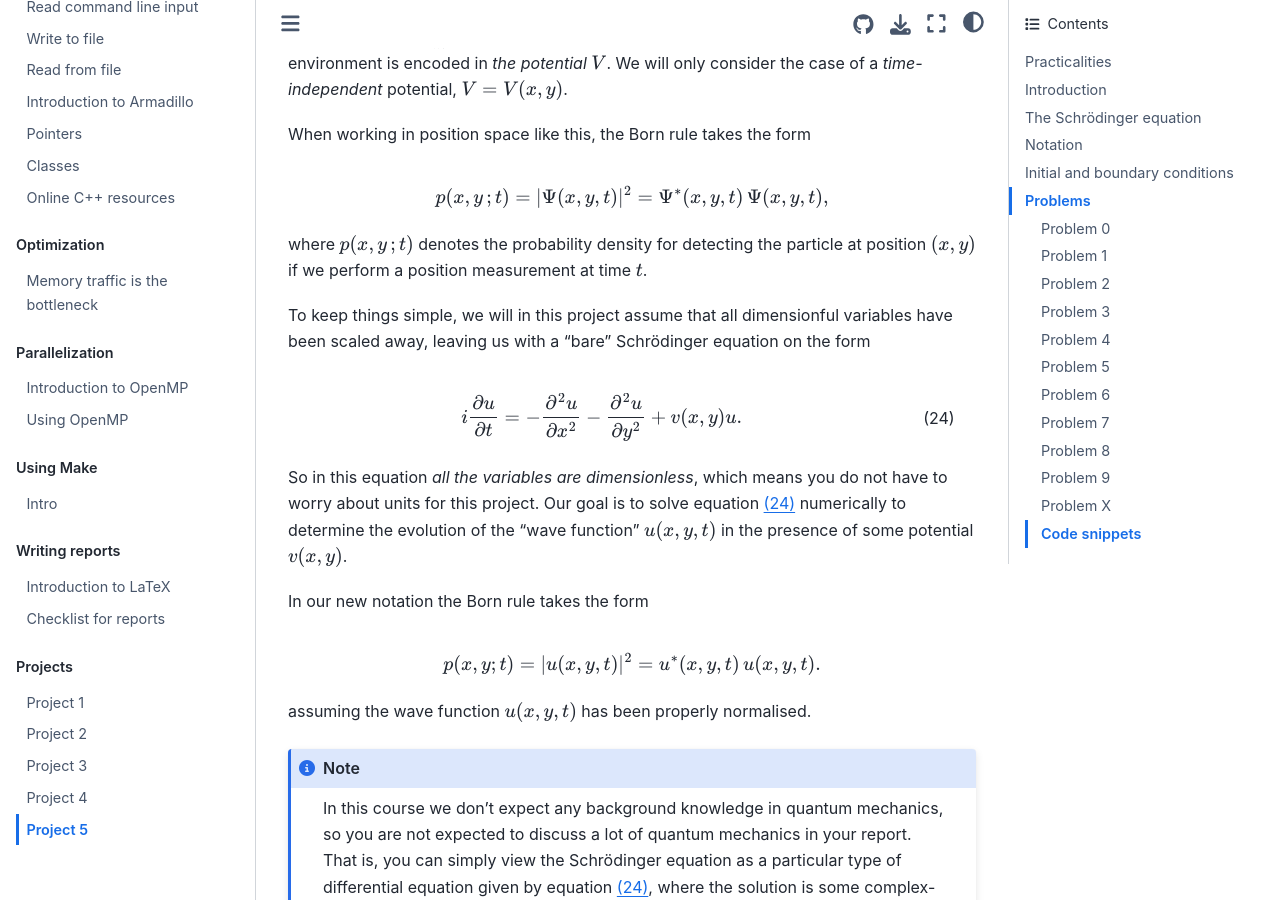
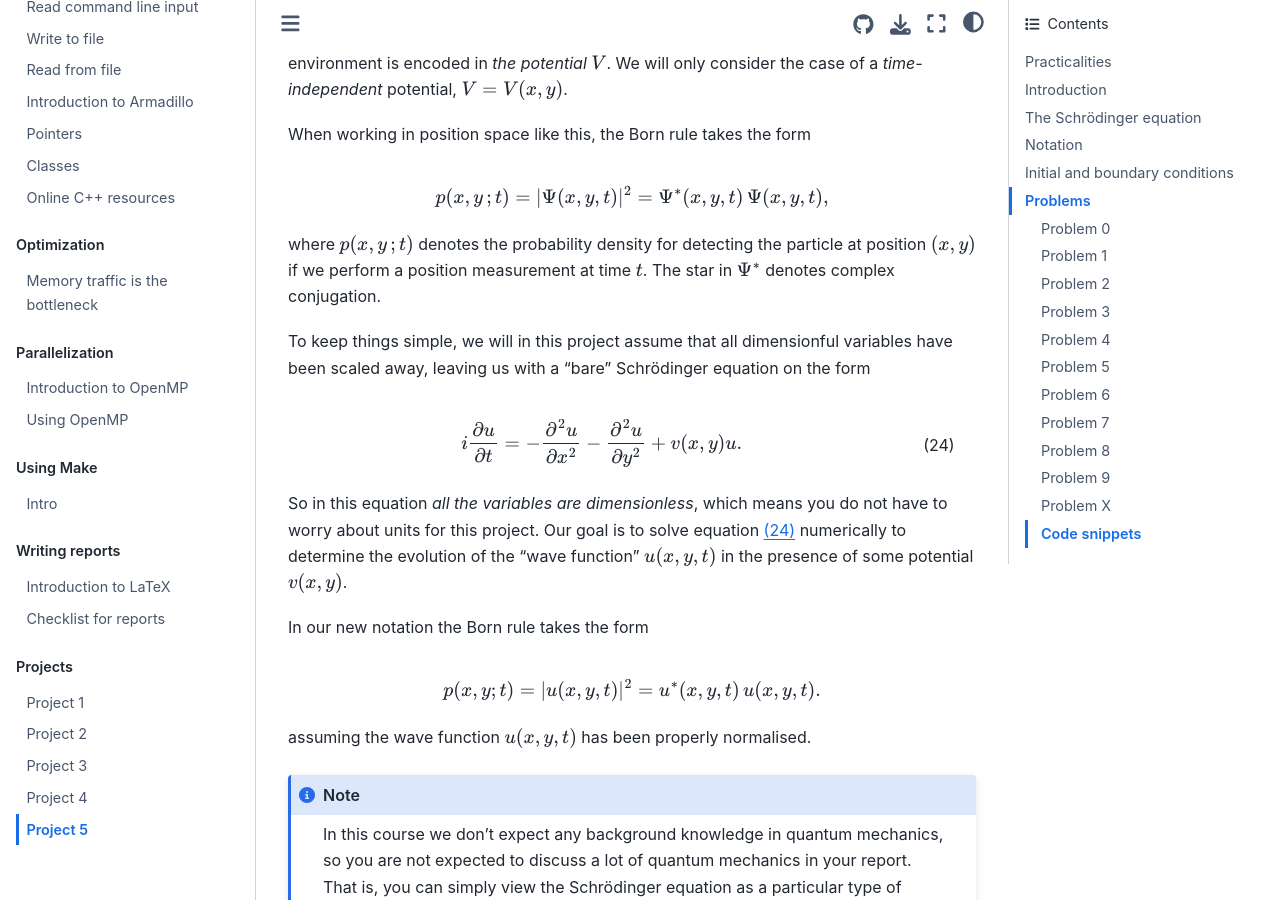
Before and after one commit to anderkve/FYS3150, a Jupyter Book: the page built from book/projects/project5.md, in a window 1280 px wide and 900 px high, scrolled down 1796 px. Built offline with Jupyter Book 1.0.4 settings and Sphinx 7.4.7 and the Sphinx Book theme 1.1.4, drawn with Linux system fonts in a browser that asks for light colours.

Commit message:
Small fix.

```diff
--- a/book/projects/project5.md
+++ b/book/projects/project5.md
@@ -56,7 +56,7 @@ $$
 p(x,y\,;t) = |\Psi(x,y,t)|^2 = \Psi^*(x,y,t) \, \Psi(x,y,t),
 $$
 
-where $p(x,y\,;t)$ denotes the probability density for detecting the particle at position $(x,y)$ if we perform a position measurement at time $t$.
+where $p(x,y\,;t)$ denotes the probability density for detecting the particle at position $(x,y)$ if we perform a position measurement at time $t$. The star in $\Psi^*$ denotes complex conjugation.
 
 
 To keep things simple, we will in this project assume that all dimensionful variables have been scaled away, leaving us with a "bare" Schrödinger equation on the form
```
